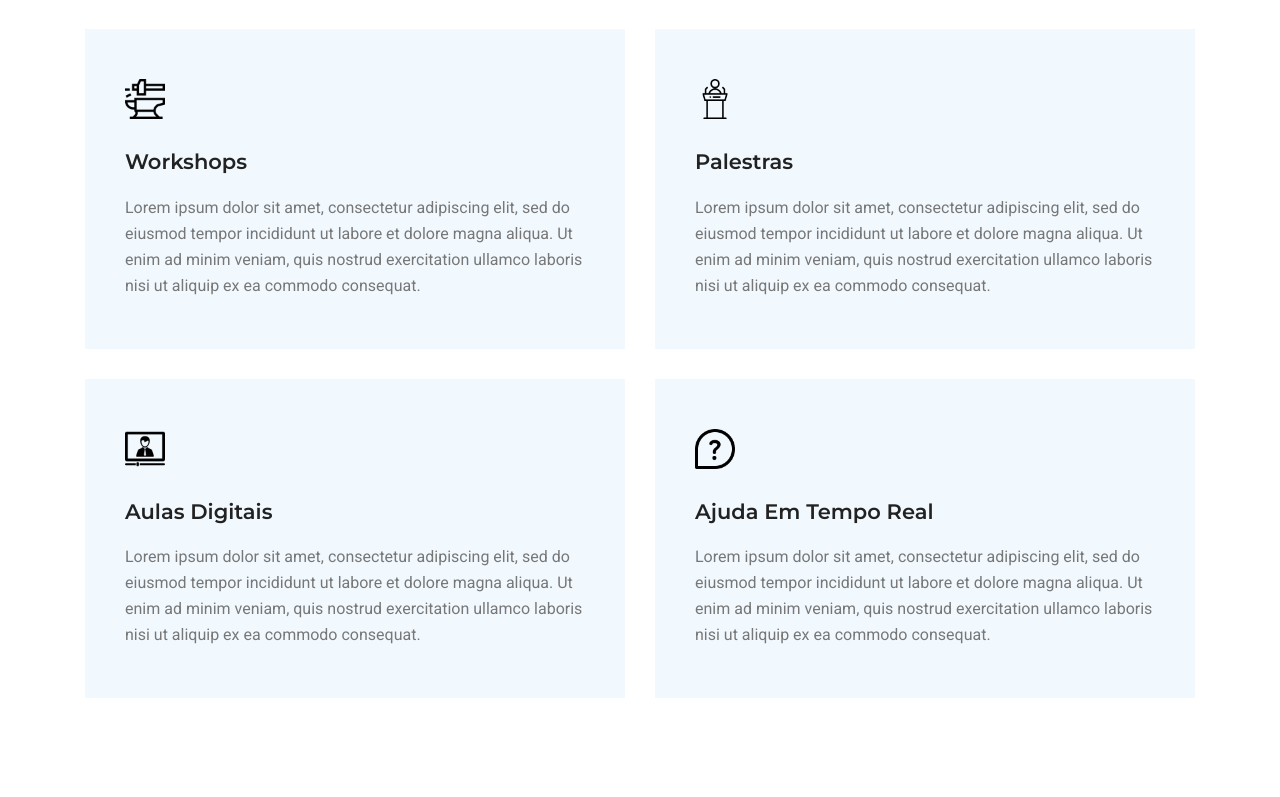
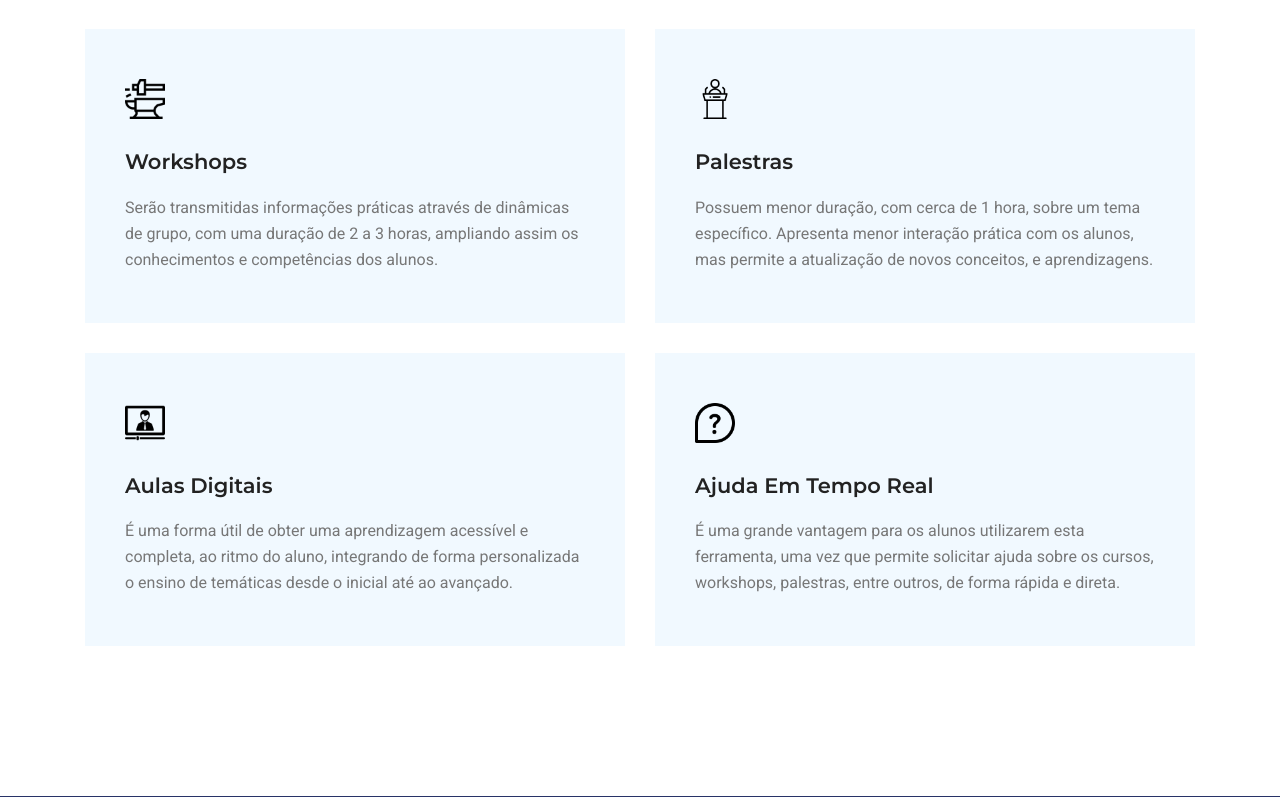
Before and after one commit to Clube-Microsoft/club-microsoft, a PHP site: page /services.php in a window 1280 px wide. Shown: the part 671-1468 px from the top of the page. Run offline with PHP 8.4, Linux system fonts and the light colour scheme; some libraries are stand-ins or nearby versions.

Commit message:
Update services.php

```diff
--- a/microsoft/services.php
+++ b/microsoft/services.php
@@ -54,9 +54,9 @@
 					<div class="feature-item">
 						<img src="img/icons/workshop.png" class="icons_servicos"/>
 						<h4>Workshops</h4>
-						<div class="wow fadeIn" data-wow-duration="1s" data-wow-delay=".1s">
+						<div class="wow fadeIn" data-wow-duration="1s" data-wow-delay=".3s">
 							<p>
-								Lorem ipsum dolor sit amet, consectetur adipiscing elit, sed do eiusmod tempor incididunt ut labore et dolore magna aliqua. Ut enim ad minim veniam, quis nostrud exercitation ullamco laboris nisi ut aliquip ex ea commodo consequat.
+								Serão transmitidas informações práticas através de dinâmicas de grupo, com uma duração de 2 a 3 horas, ampliando assim os conhecimentos e competências dos alunos.
 							</p>
 						</div>
 					</div>
@@ -67,7 +67,7 @@
 						<h4>Palestras</h4>
 						<div class="wow fadeIn" data-wow-duration="1s" data-wow-delay=".3s">
 							<p>
-								Lorem ipsum dolor sit amet, consectetur adipiscing elit, sed do eiusmod tempor incididunt ut labore et dolore magna aliqua. Ut enim ad minim veniam, quis nostrud exercitation ullamco laboris nisi ut aliquip ex ea commodo consequat.
+								Possuem menor duração, com cerca de 1 hora, sobre um tema específico. Apresenta menor interação prática com os alunos, mas permite a atualização de novos conceitos, e aprendizagens.
 							</p>
 						</div>
 					</div>
@@ -78,7 +78,7 @@
 						<h4>Aulas Digitais</h4>
 						<div class="wow fadeIn" data-wow-duration="1s" data-wow-delay=".5s">
 							<p>
-								Lorem ipsum dolor sit amet, consectetur adipiscing elit, sed do eiusmod tempor incididunt ut labore et dolore magna aliqua. Ut enim ad minim veniam, quis nostrud exercitation ullamco laboris nisi ut aliquip ex ea commodo consequat.
+								É uma forma útil de obter uma aprendizagem acessível e completa, ao ritmo do aluno, integrando de forma personalizada o ensino de temáticas desde o inicial até ao avançado.
 							</p>
 						</div>
 					</div>
@@ -89,7 +89,7 @@
 						<h4>Ajuda Em Tempo Real</h4>
 						<div class="wow fadeIn" data-wow-duration="1s" data-wow-delay=".5s">
 							<p>
-								Lorem ipsum dolor sit amet, consectetur adipiscing elit, sed do eiusmod tempor incididunt ut labore et dolore magna aliqua. Ut enim ad minim veniam, quis nostrud exercitation ullamco laboris nisi ut aliquip ex ea commodo consequat.
+								É uma grande vantagem para os alunos utilizarem esta ferramenta, uma vez que permite solicitar ajuda sobre os cursos, workshops, palestras, entre outros, de forma rápida e direta.
 							</p>
 						</div>
 					</div>
```
